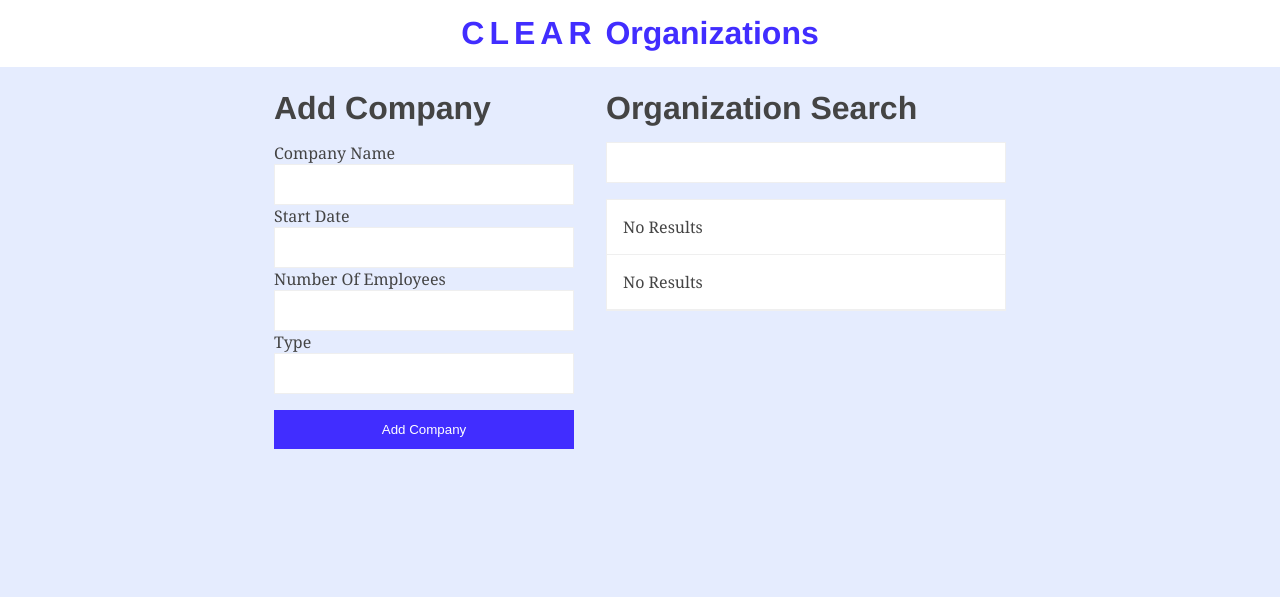
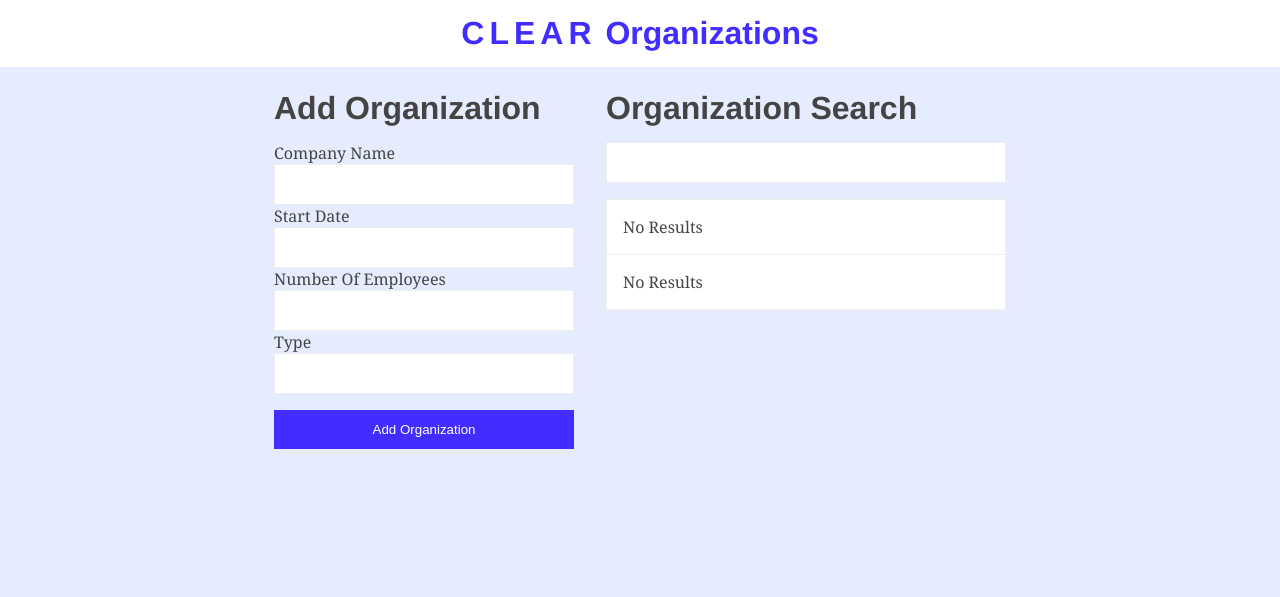
Before and after one commit to astericky/28-12-2020-chris-sanders-clear-project-frontend, a Gatsby site: page / in a window 1280 px wide. Shown: the top 597 px of the page. Built offline with nearby package versions, Linux system fonts and the light colour scheme; Gatsby itself is replaced by a stand-in of ours; what typography-theme-elk-glen would draw is missing.

Commit message:
add create organization form and add redux

```diff
--- a/src/components/content.js
+++ b/src/components/content.js
@@ -78,7 +78,7 @@ function Content() {
   return (
     <ContentContainerStyled>
       <FormStyled>
-        <h1>Add Company</h1>
+        <h1>Add Organization</h1>
         <InputContainerStyle>
           <div>
             Company Name
@@ -97,7 +97,7 @@ function Content() {
             <input type="text" name="type" />
           </div>
         </InputContainerStyle>
-        <button>Add Company</button>
+        <button>Add Organization</button>
       </FormStyled>
       <ContentStyled>
         <h1>Organization Search</h1>
```
